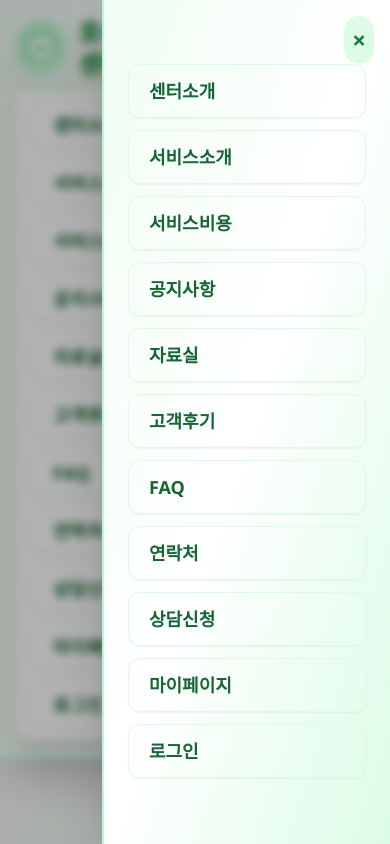
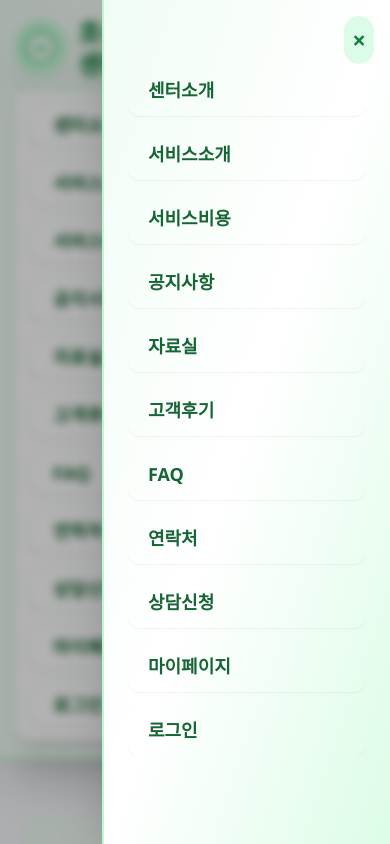
Before and after one commit to mxten777/mvp_project_18, a React (Vite) app: page / in a window 390 px wide. Both pictures are taken after a click on the button "메뉴 열기". Shown: the top 844 px of the page. Built offline with nearby package versions, Linux system fonts and the light colour scheme.

Commit message:
모바일 메뉴 list-style, border 제거 및 overflow/word-break 개선

```diff
--- a/src/components/MobileNav.tsx
+++ b/src/components/MobileNav.tsx
@@ -39,12 +39,12 @@ const MobileNav: React.FC<{
       >
         ×
       </button>
-      <ul className="flex flex-col gap-3 mt-8">
+  <ul className="flex flex-col gap-3 mt-8 list-none p-0 m-0 overflow-x-hidden">
         {navLinks.map((link) => (
-          <li key={link.to}>
+          <li key={link.to} className="w-full">
             <Link
               to={link.to}
-              className="block px-5 py-3 rounded-xl text-lg font-semibold text-green-800 hover:bg-green-200 hover:text-green-700 transition-all duration-150 border border-green-100 shadow-sm"
+              className="block w-full px-5 py-3 rounded-xl text-lg font-semibold text-green-800 hover:bg-green-200 hover:text-green-700 transition-all duration-150 shadow-sm whitespace-nowrap overflow-hidden text-ellipsis focus:outline-none focus:ring-2 focus:ring-green-400"
               onClick={onClose}
               style={{fontFamily:'Apple SD Gothic Neo, Malgun Gothic, Segoe UI, Arial, sans-serif'}}
             >
```
